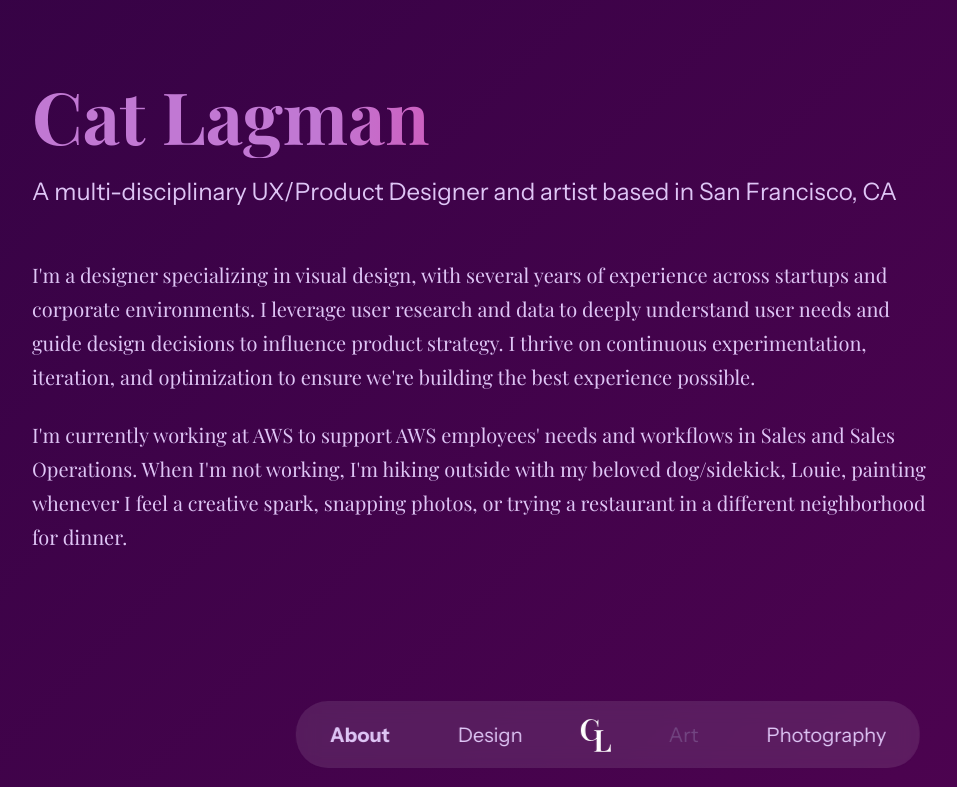
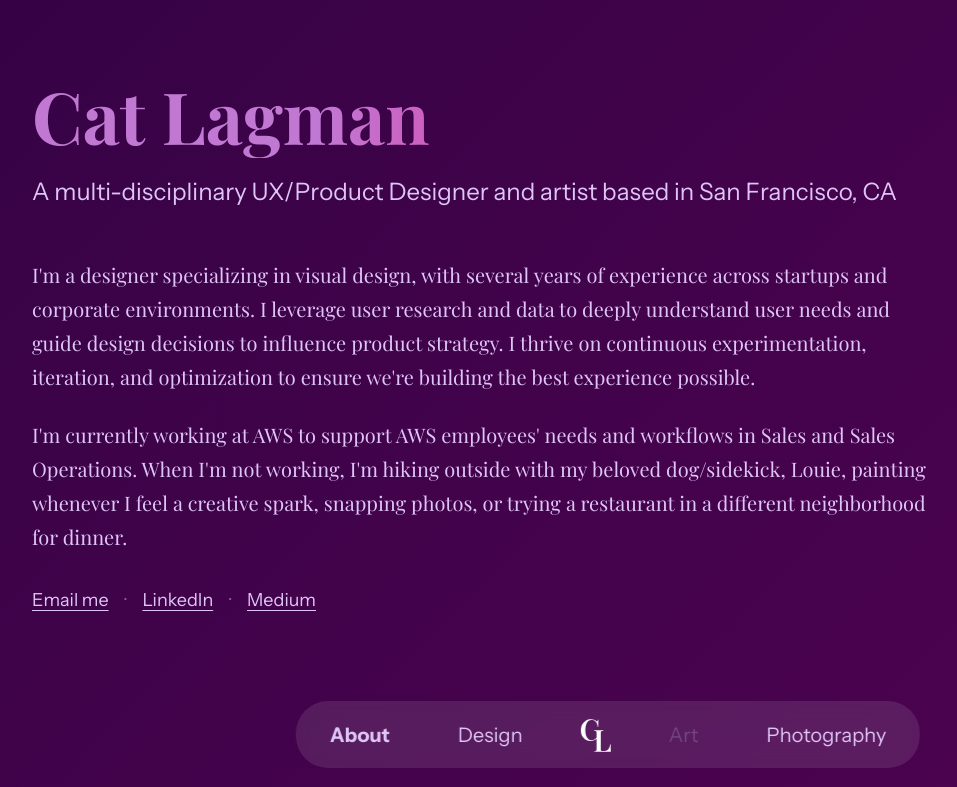
Before and after one commit to catlagman/portfolio, a Next.js app: page / in a window 1280 px wide. Shown: the top 787 px of the page, without its empty margins (32-989 px from the left). Built offline with nearby package versions, Linux system fonts and the light colour scheme.

Commit message:
Fix links

```diff
--- a/app/page.js
+++ b/app/page.js
@@ -75,6 +75,14 @@ export default function Home() {
           <p className={styles.aboutText}>
             I'm currently working at AWS to support AWS employees' needs and workflows in Sales and Sales Operations. When I'm not working, I'm hiking outside with my beloved dog/sidekick, Louie, painting whenever I feel a creative spark, snapping photos, or trying a restaurant in a different neighborhood for dinner.
           </p>
+
+          <div className={styles.links}>
+            <a href="mailto:calagman@gmail.com" className={styles.link}>Email me</a>
+            <span className={styles.linkSeparator}>·</span>
+            <a href="https://www.linkedin.com/in/catherinelagman/" target="_blank" rel="noopener noreferrer" className={styles.link}>LinkedIn</a>
+            <span className={styles.linkSeparator}>·</span>
+            <a href="https://medium.com/@catlagman" target="_blank" rel="noopener noreferrer" className={styles.link}>Medium</a>
+          </div>
         </div>
       </section>
 
@@ -101,7 +109,11 @@ export default function Home() {
       {/* Footer */}
       <footer className={styles.footer}>
         <p>© 2026 Catherine Lagman. All content and images are reserved.</p>
-        <p>Made in San Francisco · Last updated February 2026</p>
+        <p>
+          Made in San Francisco
+          <span className={styles.linkSeparator}>·</span>
+          Last updated February 2026
+        </p>
       </footer>
 
       {/* Curator.io Script */}
--- a/app/page.module.scss
+++ b/app/page.module.scss
@@ -197,6 +197,31 @@ margin-bottom: 1rem;
   transition: opacity 0.8s ease-out, transform 0.8s ease-out;
 }
 
+.links {
+  margin-top: 2rem;
+  font-family: $font-sans;
+  font-size: 1.125em;
+  opacity: 0;
+  transform: translateY(20px);
+  transition: opacity 0.8s ease-out, transform 0.8s ease-out;
+}
+
+.link {
+  color: $color-text;
+  text-decoration: underline;
+  text-underline-offset: 4px;
+  transition: opacity 0.3s;
+
+  &:hover {
+    opacity: 0.7;
+  }
+}
+
+.linkSeparator {
+  margin: 0 1rem;
+  opacity: 0.5;
+}
+
 .visible .aboutText {
   opacity: 1;
   transform: translateY(0);
@@ -208,6 +233,12 @@ margin-bottom: 1rem;
   &:nth-child(2) {
     transition-delay: 0.3s;
   }
+}
+
+.visible .links {
+  opacity: 1;
+  transform: translateY(0);
+  transition-delay: 0.5s;
 }
 
 // Add visible class to Photography section content too
```
